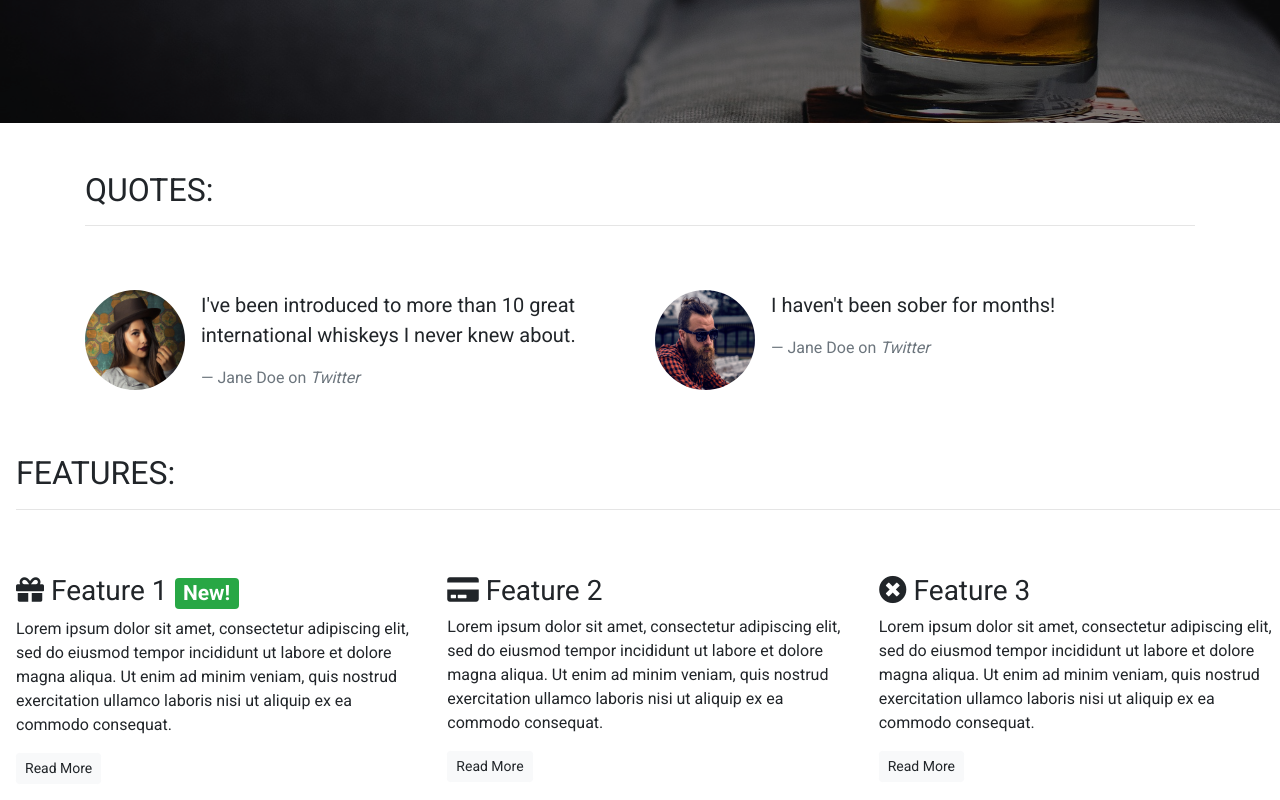
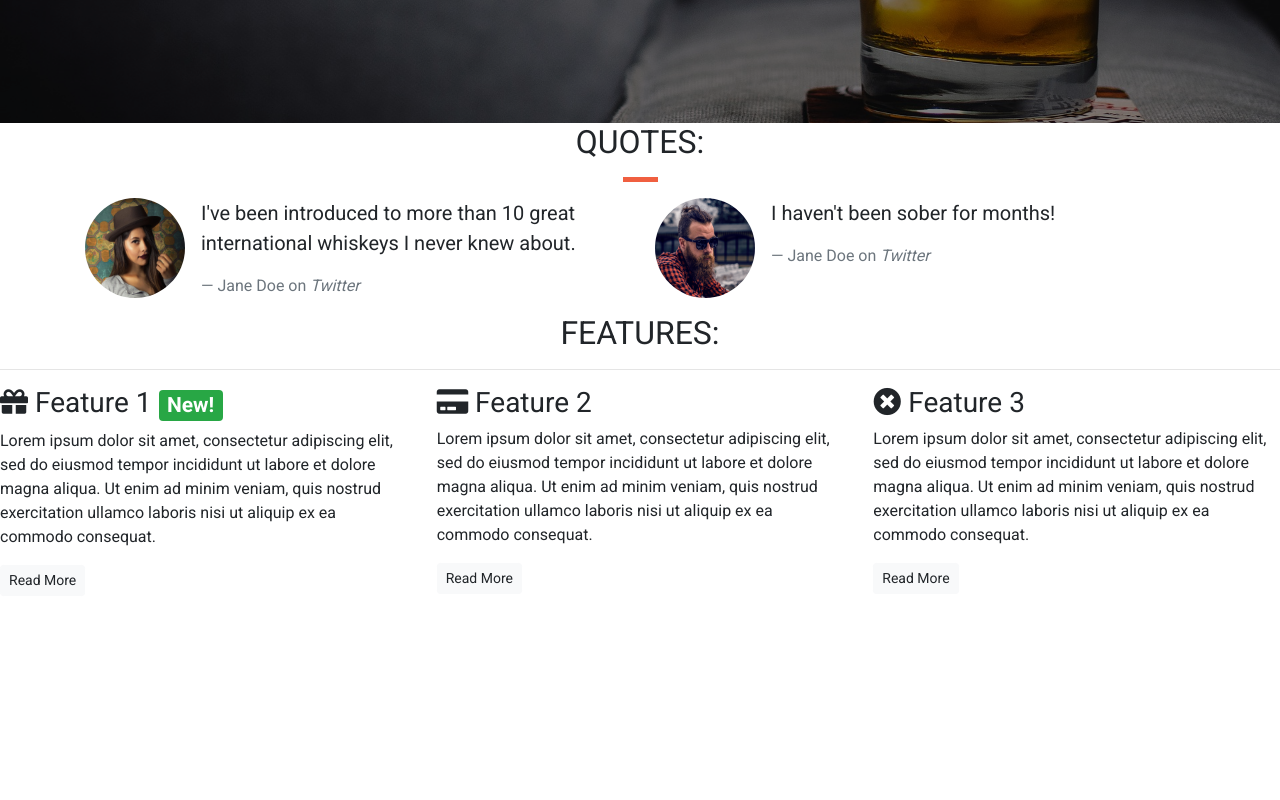
Before and after one commit to JesseRoss001/Boot-strap-walkthrough, a plain HTML site: page index.html in a window 1280 px wide. Shown: the part 677-1477 px from the top of the page. After the commit the page ends 1289 px from the top, so only its background shows below. Drawn offline with nearby package versions, Linux system fonts and the light colour scheme.

Commit message:
2 minutes into final video i am tired now

```diff
--- a/assets/css/style.css
+++ b/assets/css/style.css
@@ -44,6 +44,14 @@ border-color: orangered;}
 .quotes-container {}
 
 .features-container {}
+/*page headers */
+.page-header {
+    margin-bottom:0;
+    border-bottom: 0;
+    text-align:center;
+}
+
+page-header h2 {margin-top: 0;}
 
 /* Block dividers */
 
--- a/index.html
+++ b/index.html
@@ -82,9 +82,9 @@
     <div class="container quotes-container">
         <section class="quotes">
             <div class="row">
-                <div class="col-12 my-5">
+                <div class="col-12 page-header ">
                     <h2 class="text-uppercase">Quotes:</h2>
-                    <hr />
+                    <hr class="block-divider block-divider--short block-divider--orange" />
                 </div>
             </div>
             <div class="row">
@@ -120,10 +120,10 @@
     <!-- /.quotes -->
 
     <!-- Features -->
-    <div class="features-container ml-3">
+    <div class="features-container ">
         <section class="features">
             <div class="row">
-                <div class="col-12 my-5 ">
+                <div class="col-12 page-header ">
                     <h2 class="text-uppercase">Features:</h2>
                     <hr />
                 </div>
```
